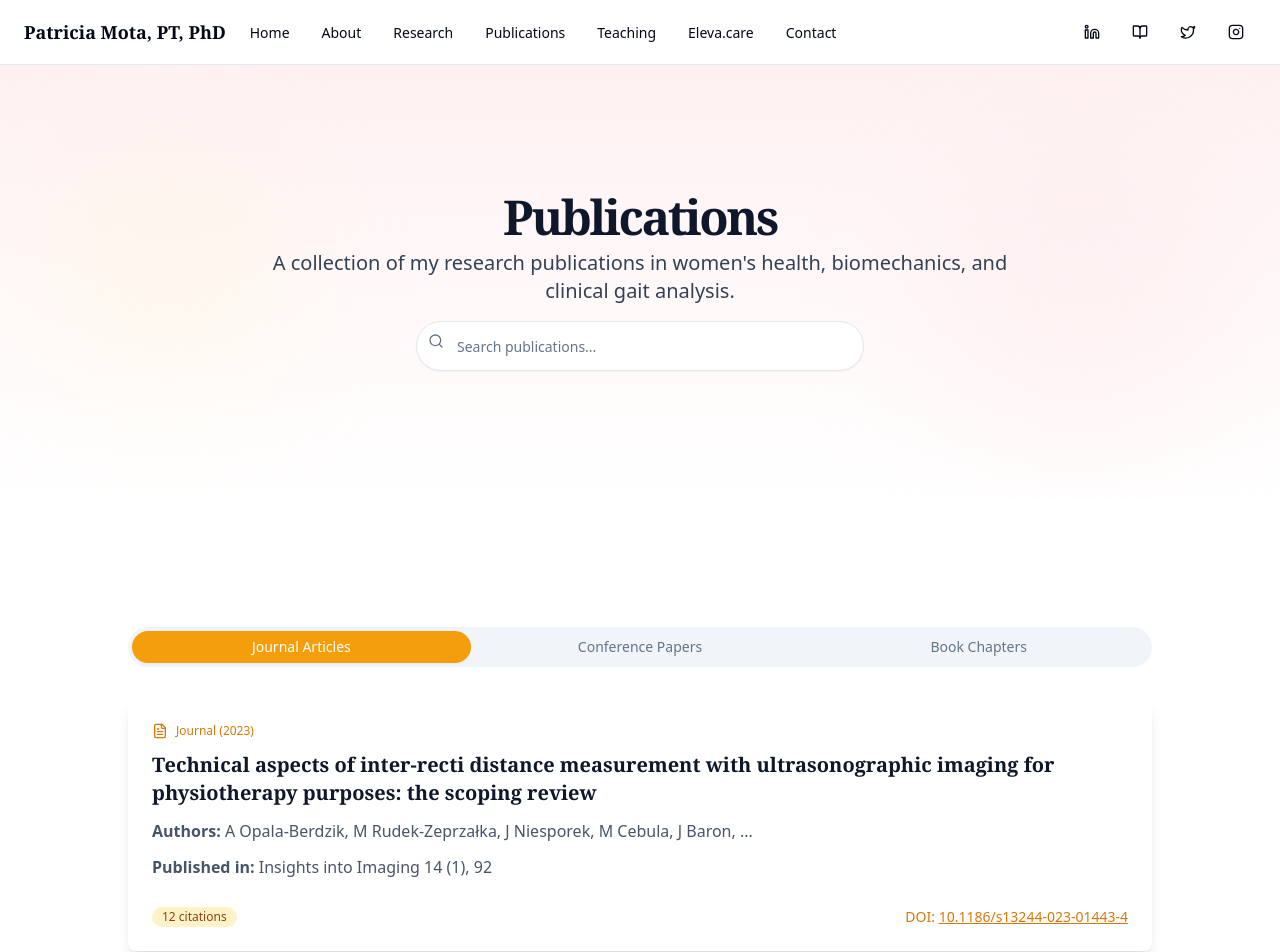
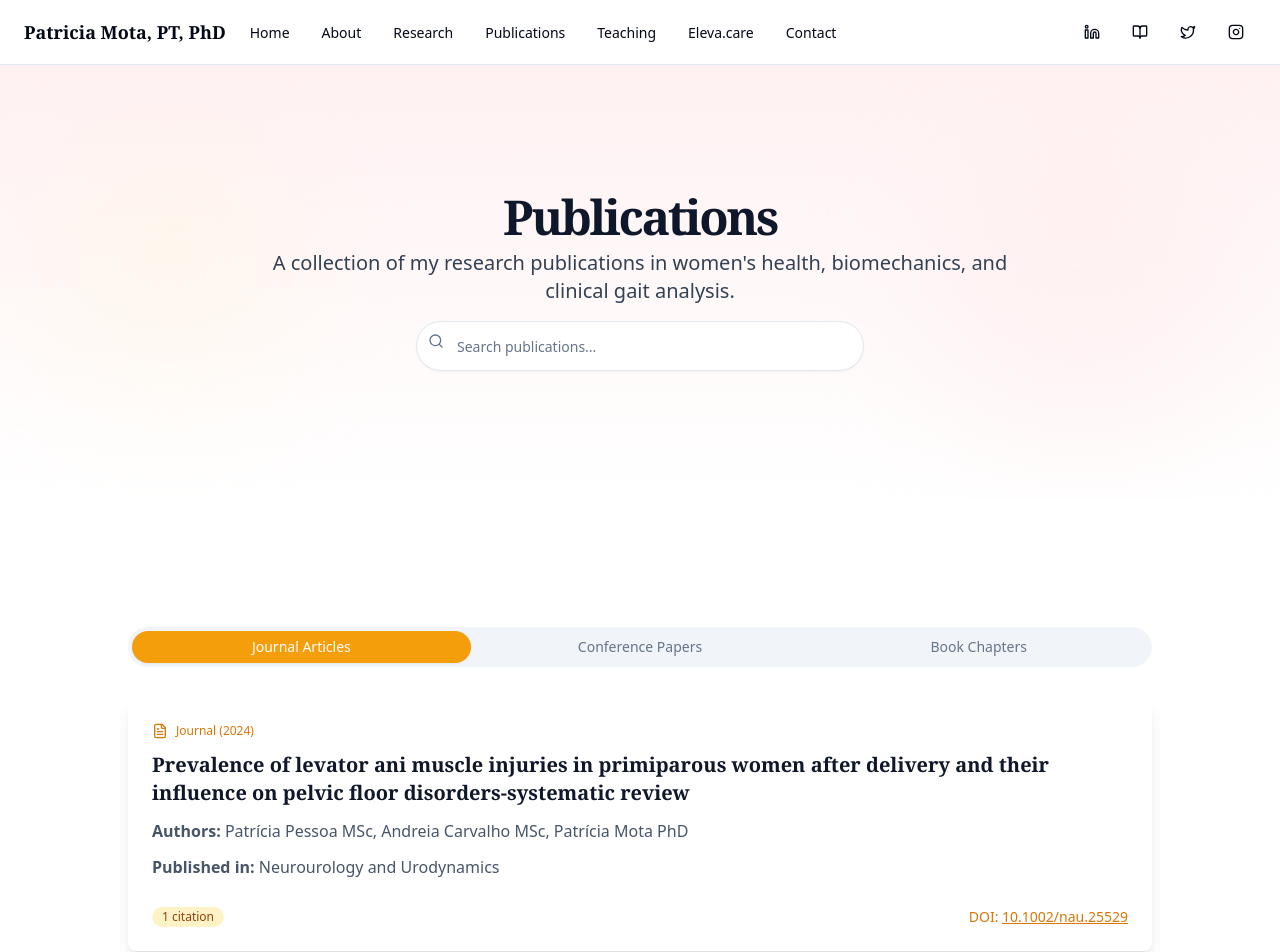
Before and after one commit to rodrigobarona/patricia-mota-webiste, a Next.js app: page /publications in a window 1280 px wide. Shown: the top 952 px of the page. Built offline with nearby package versions, Linux system fonts and the light colour scheme; a web font is replaced by a local one.

Commit message:
2024 Prevalence of levator ani muscle

```diff
--- a/app/publications/page.tsx
+++ b/app/publications/page.tsx
@@ -410,7 +410,17 @@ export default function PublicationsPage() {
     "doi": "",
     "url": "https://isbweb.org/images/conferences/isb-congresses/2013/poster/ps2-17y.pdf",
     "type": "conference"
-  }
+  },{
+    "id": "35",
+    "title": "Prevalence of levator ani muscle injuries in primiparous women after delivery and their influence on pelvic floor disorders-systematic review",
+    "authors": "Patrícia Pessoa MSc, Andreia Carvalho MSc, Patrícia Mota PhD",
+    "journal": "Neurourology and Urodynamics",
+    "year": "2024",
+    "citationCount": 1,
+    "doi": "10.1002/nau.25529",
+    "url": "https://doi.org/10.1002/nau.25529",
+    "type": "journal"
+  },
       ]
 
       setPublications(mockPublications)
```
